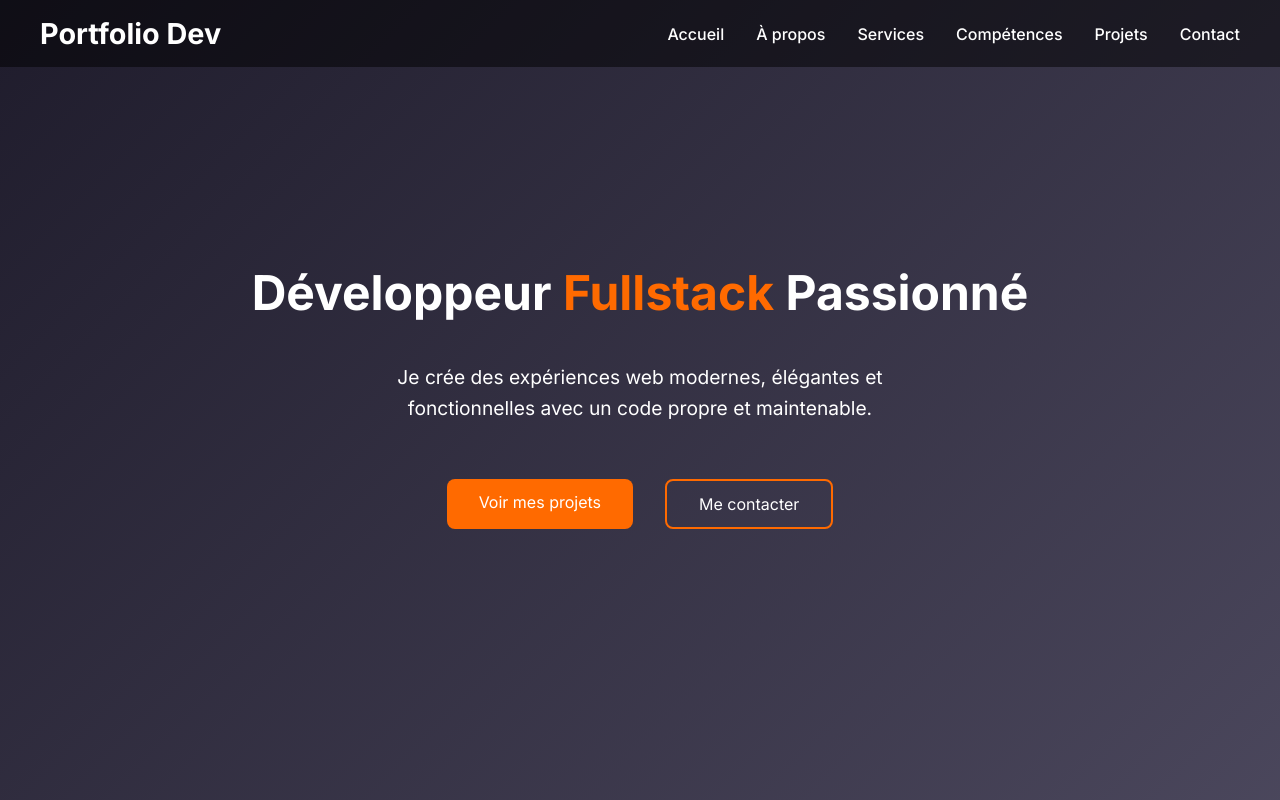
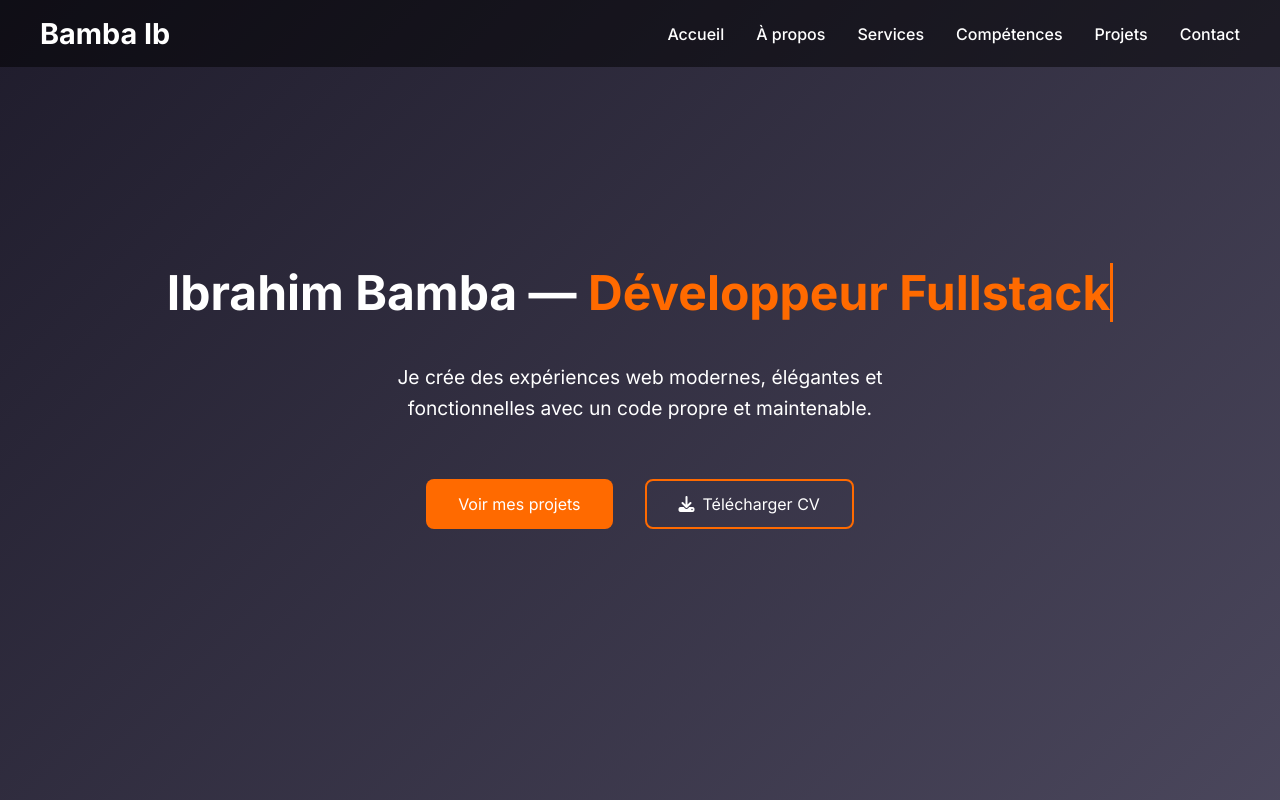
Before and after one commit to Bambino48/Portfolio, a plain HTML site: page index.html in a window 1280 px wide. Shown: the top 800 px of the page. Drawn offline with Linux system fonts and the light colour scheme.

Commit message:
Mise a jour

```diff
--- a/index.html
+++ b/index.html
@@ -16,7 +16,7 @@
     <header>
         <div class="container">
             <nav>
-                <a href="#" class="logo">Portfolio<span> Dev</span></a>
+                <a href="#" class="logo">Bamba<span> Ib</span></a>
                 <ul class="nav-links">
                     <li><a href="#home">Accueil</a></li>
                     <li><a href="#about">À propos</a></li>
@@ -36,12 +36,14 @@
     <section class="hero" id="home">
         <div class="container">
             <div class="hero-content">
-                <h1>Développeur <span>Fullstack</span> Passionné</h1>
+                <h1 class="hero-title">Ibrahim Bamba — <span>Développeur Fullstack</span></h1>
                 <p>Je crée des expériences web modernes, élégantes et fonctionnelles avec un code propre et maintenable.
                 </p>
                 <div class="hero-buttons">
                     <a href="#projects" class="btn">Voir mes projets</a>
-                    <a href="#contact" class="btn btn-outline">Me contacter</a>
+                    <a href="./fichier/CV Ibrahim Bamba.pdf" class="btn btn-outline" download>
+                        <i class="fas fa-download"></i> Télécharger CV
+                    </a>
                 </div>
             </div>
         </div>
--- a/style.css
+++ b/style.css
@@ -85,15 +85,52 @@ header .logo {
     text-align: center;
 }
 
-.hero h1 {
+/* Animation du titre */
+.hero-title {
     font-size: 3rem;
     margin-bottom: 1rem;
+    white-space: nowrap;
+    overflow: hidden;
+    display: inline-block;
+    border-right: 3px solid #ff6a00; /* effet curseur machine à écrire */
+    width: 0;
+    animation: revealText 4s steps(40, end) forwards;
+}
+
+/* Keyframes pour révéler le texte */
+@keyframes revealText {
+    from {
+        width: 0;
+    }
+    to {
+        width: 100%;
+    }
 }
 
 .hero span {
     color: #ff6a00;
 }
 
+/* Animation du paragraphe */
+.hero p {
+    font-size: 1.2rem;
+    line-height: 1.6;
+    max-width: 600px;
+    margin-bottom: 1.5rem;
+    opacity: 0;
+    transform: translateY(20px);
+    animation: fadeUp 1s ease forwards;
+    animation-delay: 4.2s; /* commence après la fin du titre */
+}
+
+@keyframes fadeUp {
+    to {
+        opacity: 1;
+        transform: translateY(0);
+    }
+}
+
+/* Boutons */
 .btn {
     padding: 0.8rem 2rem;
     margin: 0.5rem;
@@ -103,6 +140,9 @@ header .logo {
     color: #fff;
     cursor: pointer;
     transition: 0.3s;
+    display: inline-flex;
+    align-items: center;
+    gap: 0.5rem; /* espace entre icône et texte */
 }
 
 .btn-outline {
@@ -121,20 +161,17 @@ header .logo {
     flex-direction: column;
     align-items: center;
     text-align: center;
-    gap: 1.5rem; /* espace vertical entre titre, texte et boutons */
-}
-
-.hero p {
-    font-size: 1.2rem;
-    line-height: 1.6;
-    max-width: 600px;
-    margin-bottom: 1.5rem; /* espace entre texte et boutons */
+    gap: 1.5rem;
 }
 
 .hero-buttons {
     display: flex;
-    gap: 1rem; /* espace entre les boutons */
-    flex-wrap: wrap; /* pour que ça reste joli sur mobile */
+    gap: 1rem;
+    flex-wrap: wrap;
+    opacity: 0;
+    transform: translateY(20px);
+    animation: fadeUp 1s ease forwards;
+    animation-delay: 5s; /* apparaissent après le texte */
 }
 
 /* About Section */
```
Also changed, not shown: 1 other file.
